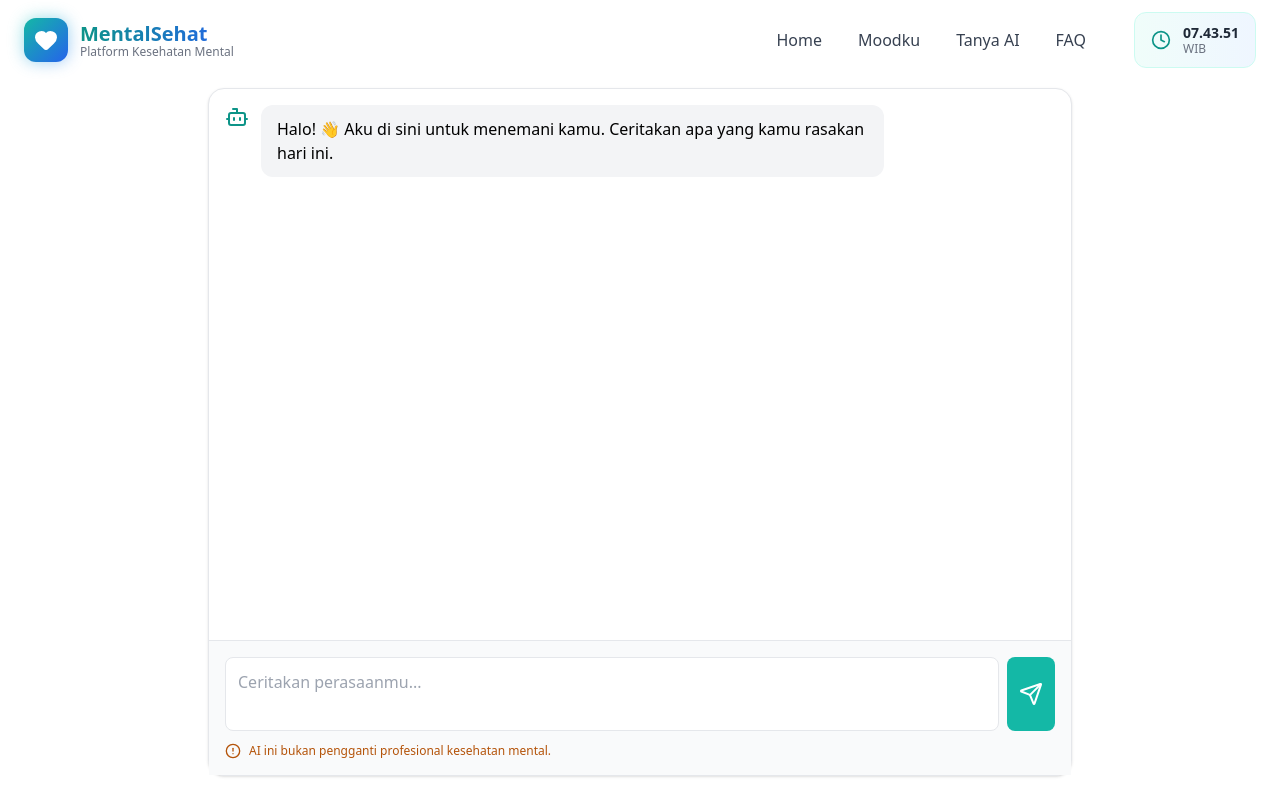
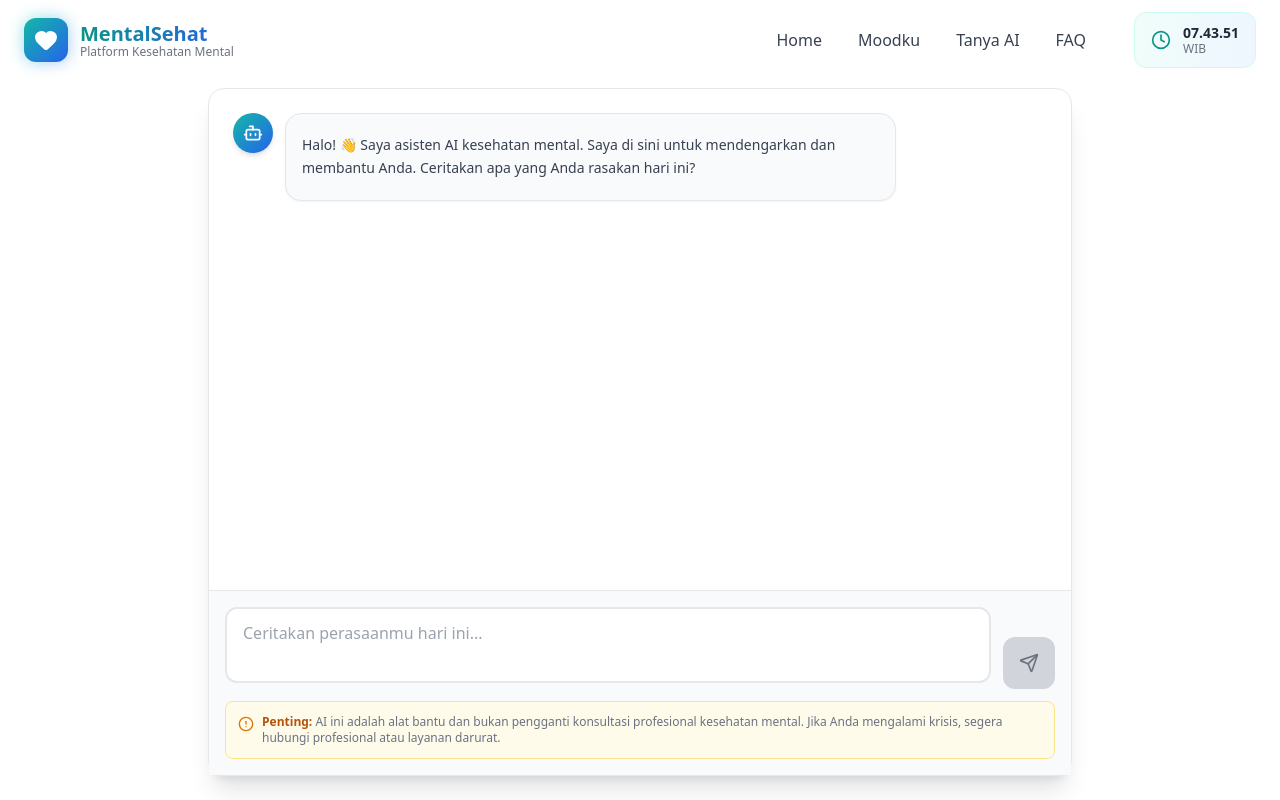
Before and after one commit to vsylphy/MentalSehat, a React (Vite) app: page /tanya-ai in a window 1280 px wide. Built offline with nearby package versions, Linux system fonts and the light colour scheme.

Commit message:
fix logic ai

```diff
--- a/src/pages/TanyaAI.jsx
+++ b/src/pages/TanyaAI.jsx
@@ -1,20 +1,25 @@
 import Navbar from "../components/Navbar";
 import React, { useState, useRef, useEffect } from "react";
-import { Send, Bot, User, AlertCircle, Loader2 } from "lucide-react";
+import { Send, Bot, User, Sparkles, AlertCircle, Loader2 } from "lucide-react";
 
 function TanyaAI() {
   const [input, setInput] = useState("");
   const [messages, setMessages] = useState([
     {
       role: "ai",
-      text: "Halo! 👋 Aku di sini untuk menemani kamu. Ceritakan apa yang kamu rasakan hari ini.",
+      text: "Halo! 👋 Saya asisten AI kesehatan mental. Saya di sini untuk mendengarkan dan membantu Anda. Ceritakan apa yang Anda rasakan hari ini?",
     },
   ]);
   const [loading, setLoading] = useState(false);
   const messagesEndRef = useRef(null);
+  const inputRef = useRef(null);
+
+  const scrollToBottom = () => {
+    messagesEndRef.current?.scrollIntoView({ behavior: "smooth" });
+  };
 
   useEffect(() => {
-    messagesEndRef.current?.scrollIntoView({ behavior: "smooth" });
+    scrollToBottom();
   }, [messages]);
 
   const sendMessage = async () => {
@@ -22,6 +27,7 @@ function TanyaAI() {
 
     const userMessage = input;
 
+    // tampilkan pesan user
     setMessages((prev) => [...prev, { role: "user", text: userMessage }]);
     setInput("");
     setLoading(true);
@@ -32,23 +38,34 @@ function TanyaAI() {
         headers: { "Content-Type": "application/json" },
         body: JSON.stringify({
           message: userMessage,
-          history: messages.filter((m) => m.role === "user" || m.role === "ai"),
+          // 🔒 kirim history SUPER AMAN & konsisten
+          history: messages
+            .filter((m) => m.role === "user" || m.role === "assistant")
+            .slice(-2),
         }),
       });
 
       const data = await res.json();
 
-      setMessages((prev) => [...prev, { role: "ai", text: data.reply }]);
-    } catch (err) {
       setMessages((prev) => [
         ...prev,
         {
           role: "ai",
-          text: "Aku masih di sini 🌿 Kalau mau, kamu bisa lanjut cerita.",
+          text:
+            data.reply ||
+            "Aku tetap di sini 🌱 Kadang butuh satu napas sebelum lanjut.",
+        },
+      ]);
+    } catch (error) {
+      setMessages((prev) => [
+        ...prev,
+        {
+          role: "ai",
+          text: "Aku di sini ya 🌿 Kalau mau, kamu bisa lanjut cerita.",
         },
       ]);
     } finally {
-      setLoading(false);
+      setLoading(false); // ✅ WAJIB
     }
   };
 
@@ -59,72 +76,159 @@ function TanyaAI() {
     }
   };
 
+  const formatMessage = (text) => {
+    const lines = text.split("\n");
+    return lines.map((line, i) => {
+      // Bold text
+      if (line.match(/^\*\*(.*)\*\*$/)) {
+        return (
+          <p key={i} className="mt-3 mb-1 font-bold text-gray-800">
+            {line.replace(/\*\*/g, "")}
+          </p>
+        );
+      }
+      // Numbered list
+      if (line.match(/^\d+\./)) {
+        return (
+          <p key={i} className="my-1 ml-4 text-gray-700">
+            {line}
+          </p>
+        );
+      }
+      // Bullet or emoji start
+      if (line.match(/^(💡|⚠️|✨)/)) {
+        return (
+          <p
+            key={i}
+            className="p-3 my-2 text-gray-700 border-l-4 border-teal-400 rounded-lg bg-teal-50"
+          >
+            {line}
+          </p>
+        );
+      }
+      // Regular text
+      if (line.trim()) {
+        return (
+          <p key={i} className="my-2 leading-relaxed text-gray-700">
+            {line}
+          </p>
+        );
+      }
+      return <br key={i} />;
+    });
+  };
+
   return (
     <>
       <Navbar />
       <div className="flex flex-col h-screen pt-16">
         <div className="flex-1 overflow-hidden">
           <div className="container h-full max-w-4xl px-4 py-6 mx-auto">
-            <div className="flex flex-col h-full bg-white border shadow rounded-2xl">
-              <div className="flex-1 p-4 space-y-4 overflow-y-auto">
+            <div className="flex flex-col h-full bg-white border border-gray-200 shadow-xl rounded-2xl">
+              <div className="flex-1 p-4 space-y-4 overflow-y-auto md:p-6 scroll-smooth">
                 {messages.map((msg, i) => (
                   <div
                     key={i}
                     className={`flex gap-3 ${
                       msg.role === "user" ? "justify-end" : "justify-start"
-                    }`}
+                    } animate-fadeIn`}
                   >
+                    {/* AI Avatar */}
                     {msg.role === "ai" && (
-                      <Bot className="w-6 h-6 text-teal-600" />
+                      <div className="flex-shrink-0">
+                        <div className="flex items-center justify-center w-10 h-10 rounded-full shadow-md bg-gradient-to-br from-teal-500 to-blue-600">
+                          <Bot className="w-5 h-5 text-white" />
+                        </div>
+                      </div>
                     )}
+
+                    {/* Message Bubble */}
                     <div
-                      className={`px-4 py-3 rounded-xl max-w-[75%] ${
+                      className={`max-w-[85%] md:max-w-[75%] rounded-2xl px-4 py-3 ${
                         msg.role === "user"
-                          ? "bg-teal-500 text-white"
-                          : "bg-gray-100"
+                          ? "bg-gradient-to-br from-teal-500 to-teal-600 text-white shadow-lg"
+                          : "bg-gray-50 border border-gray-200 shadow-sm"
                       }`}
                     >
-                      {msg.text}
+                      {msg.role === "user" ? (
+                        <p className="leading-relaxed text-white">{msg.text}</p>
+                      ) : (
+                        <div className="text-sm">{formatMessage(msg.text)}</div>
+                      )}
                     </div>
+
+                    {/* User Avatar */}
                     {msg.role === "user" && (
-                      <User className="w-6 h-6 text-blue-600" />
+                      <div className="flex-shrink-0">
+                        <div className="flex items-center justify-center w-10 h-10 rounded-full shadow-md bg-gradient-to-br from-blue-500 to-purple-600">
+                          <User className="w-5 h-5 text-white" />
+                        </div>
+                      </div>
                     )}
                   </div>
                 ))}
 
+                {/* Loading Indicator */}
                 {loading && (
-                  <div className="flex items-center gap-2 text-gray-500">
-                    <Loader2 className="w-4 h-4 animate-spin" />
-                    AI sedang mengetik...
+                  <div className="flex justify-start gap-3 animate-fadeIn">
+                    <div className="flex items-center justify-center w-10 h-10 rounded-full shadow-md bg-gradient-to-br from-teal-500 to-blue-600">
+                      <Bot className="w-5 h-5 text-white" />
+                    </div>
+                    <div className="px-4 py-3 border border-gray-200 shadow-sm bg-gray-50 rounded-2xl">
+                      <div className="flex items-center gap-2 text-gray-500">
+                        <Loader2 className="w-4 h-4 animate-spin" />
+                        <span className="text-sm">AI sedang mengetik...</span>
+                      </div>
+                    </div>
                   </div>
                 )}
 
                 <div ref={messagesEndRef} />
               </div>
 
-              <div className="p-4 border-t bg-gray-50">
-                <div className="flex gap-2">
-                  <textarea
-                    value={input}
-                    onChange={(e) => setInput(e.target.value)}
-                    onKeyPress={handleKeyPress}
-                    className="flex-1 p-3 border rounded-lg resize-none"
-                    placeholder="Ceritakan perasaanmu..."
-                    rows={2}
-                    disabled={loading}
-                  />
+              {/* Input Area */}
+              <div className="p-4 border-t border-gray-200 bg-gray-50">
+                <div className="flex items-end gap-3">
+                  <div className="flex-1">
+                    <textarea
+                      ref={inputRef}
+                      value={input}
+                      onChange={(e) => setInput(e.target.value)}
+                      onKeyPress={handleKeyPress}
+                      className="w-full px-4 py-3 transition-all duration-300 bg-white border-2 border-gray-200 resize-none rounded-xl focus:outline-none focus:border-teal-500"
+                      placeholder="Ceritakan perasaanmu hari ini..."
+                      rows="2"
+                      disabled={loading}
+                    />
+                  </div>
                   <button
                     onClick={sendMessage}
                     disabled={loading || !input.trim()}
-                    className="p-3 text-white bg-teal-500 rounded-lg"
+                    className={`p-4 rounded-xl font-semibold transition-all duration-300 flex items-center gap-2 ${
+                      loading || !input.trim()
+                        ? "bg-gray-300 cursor-not-allowed"
+                        : "bg-gradient-to-br from-teal-500 to-blue-600 hover:from-teal-600 hover:to-blue-700 shadow-lg hover:shadow-xl hover:scale-105"
+                    }`}
                   >
-                    <Send />
+                    <Send
+                      className={`w-5 h-5 ${
+                        loading || !input.trim()
+                          ? "text-gray-500"
+                          : "text-white"
+                      }`}
+                    />
                   </button>
                 </div>
 
-                <div className="flex gap-2 mt-3 text-xs text-amber-700">
-                  <AlertCircle className="w-4 h-4" />
-                  AI ini bukan pengganti profesional kesehatan mental.
+                {/* Disclaimer */}
+                <div className="flex items-start gap-2 p-3 mt-3 text-xs text-gray-500 border rounded-lg bg-amber-50 border-amber-200">
+                  <AlertCircle className="w-4 h-4 text-amber-600 flex-shrink-0 mt-0.5" />
+                  <p>
+                    <strong className="text-amber-700">Penting:</strong> AI ini
+                    adalah alat bantu dan bukan pengganti konsultasi profesional
+                    kesehatan mental. Jika Anda mengalami krisis, segera hubungi
+                    profesional atau layanan darurat.
+                  </p>
                 </div>
               </div>
             </div>
```
Also changed, not shown: api/chat.js (+29 -36 lines).
